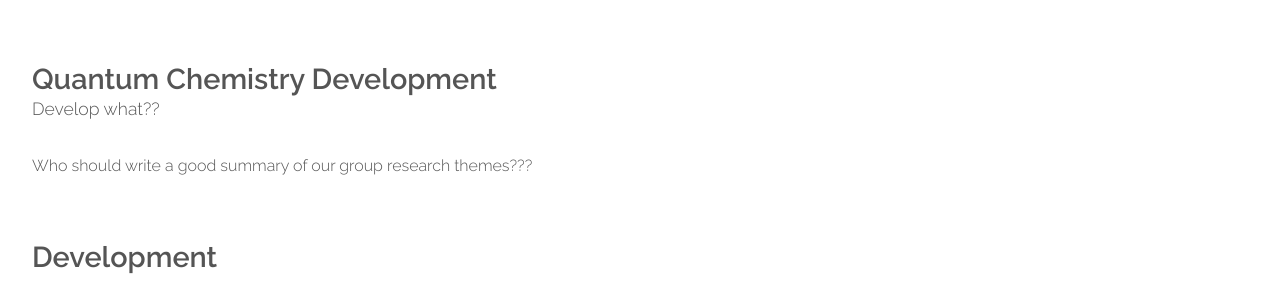
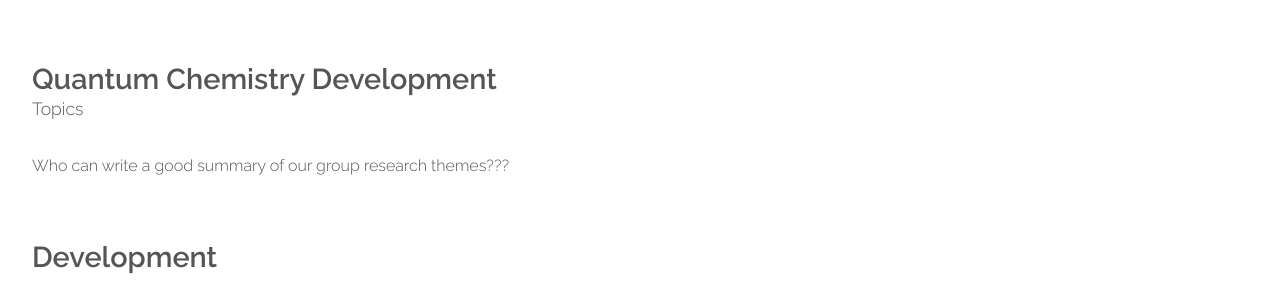
Before and after one commit to old-jekyll-templates/Horizons-Jekyll-Theme, a Jekyll site: the page built from research.html, in a window 1280 px wide and 900 px high. Shown: the part 190-482 px from the top of the window. Built offline with Jekyll 4.4.1, drawn with Linux system fonts in a browser that asks for light colours.

Commit message:
Update research.html

```diff
--- a/research.html
+++ b/research.html
@@ -14,9 +14,9 @@ layout: main
 					<section>
 						<header class="major">
 							<h2>Quantum Chemistry Development</h2>
-							<span class="byline">Develop what??</span>
+							<span class="byline">Topics</span>
 						</header>
-						<p>Who should write a good summary of our group research themes???</p>
+						<p>Who can write a good summary of our group research themes???</p>
 					</section>
 				</div>
 
```
